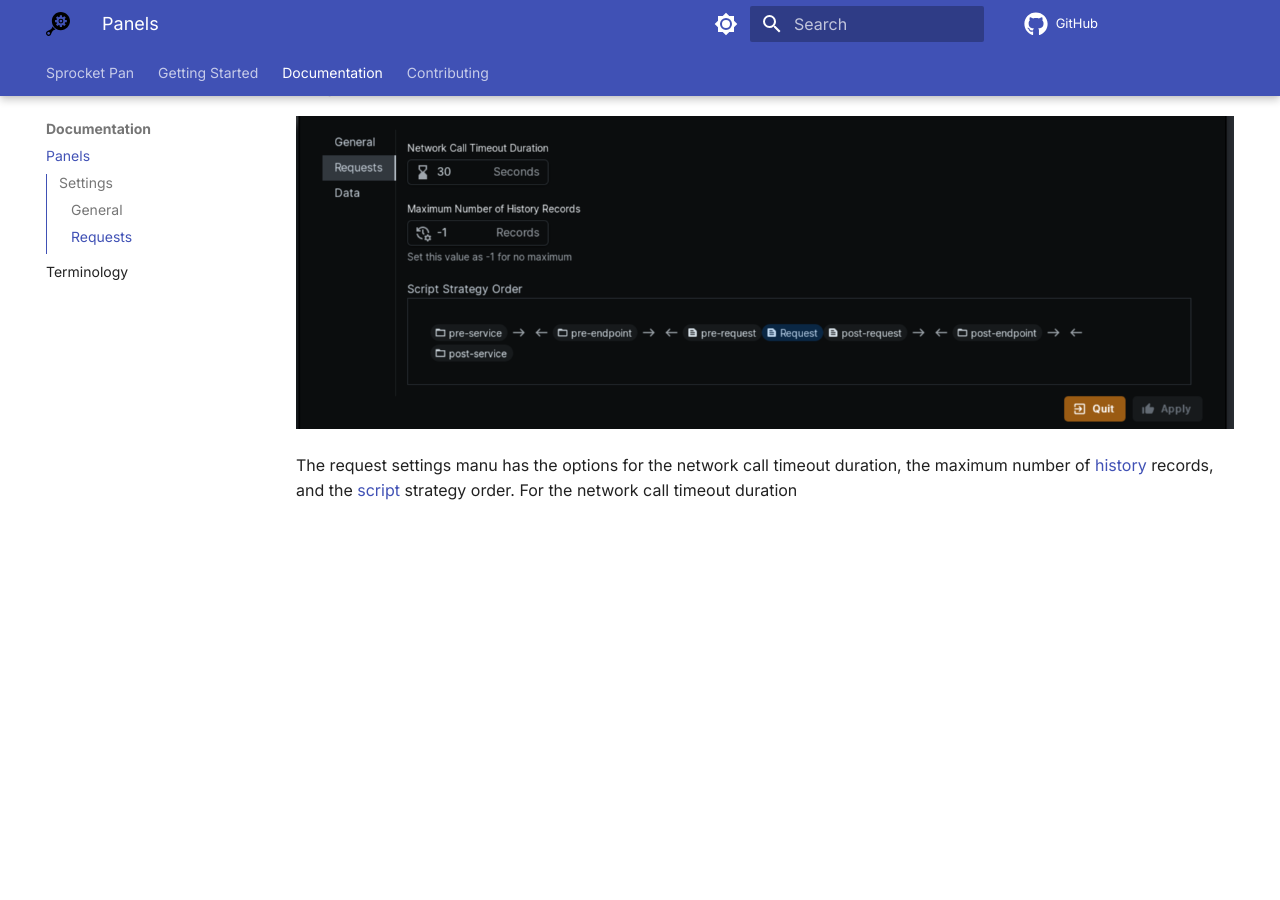
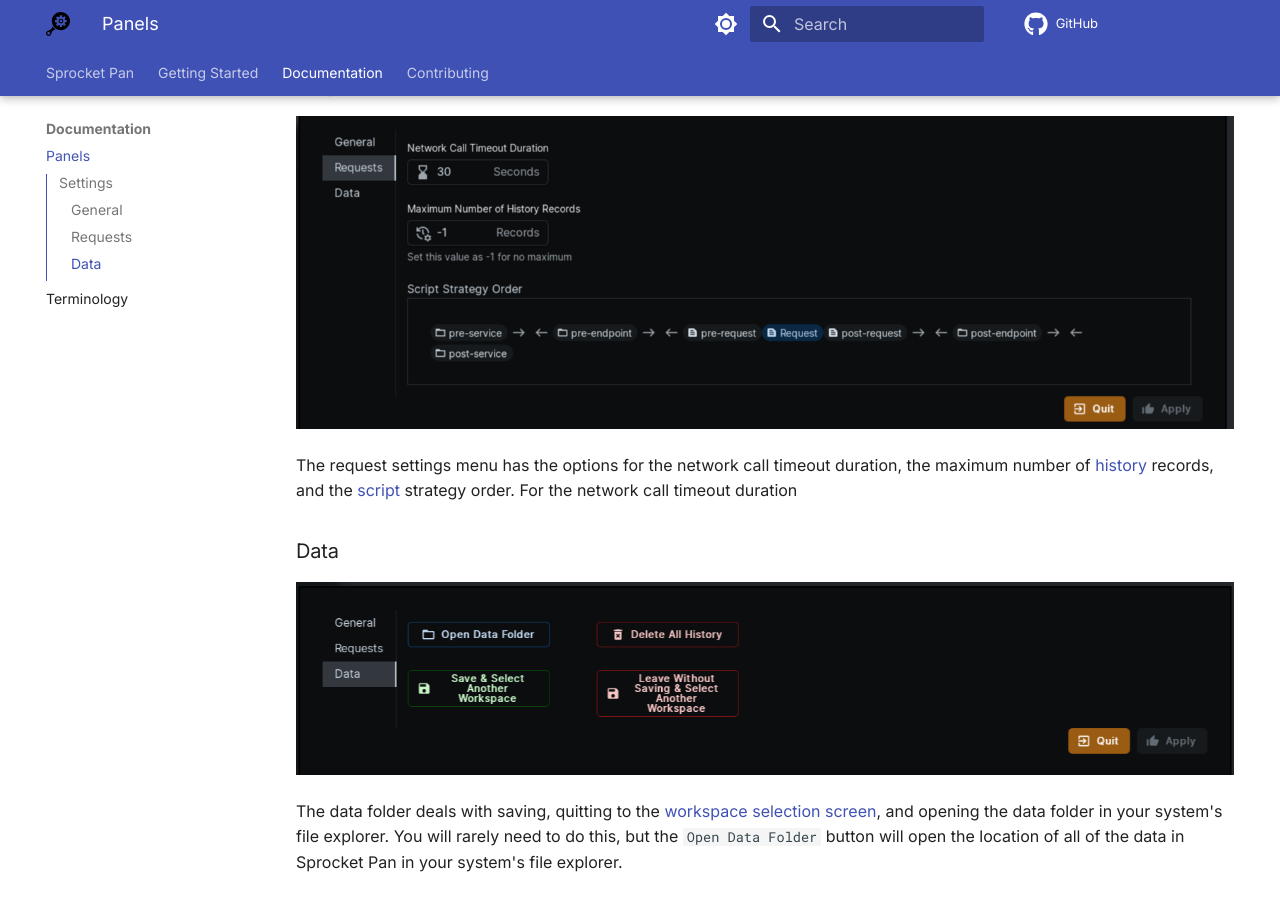
Before and after one commit to itaifish/sprocket-docs, an MkDocs documentation site: the page built from docs/documentation/panels.md, in a window 1280 px wide and 900 px high, scrolled down 1448 px. Built offline with MkDocs 1.6.1 and Material for MkDocs 9.7.7, drawn with Linux system fonts in a browser that asks for light colours; comment, search, counter and statistics services are not loaded; the version menu is left out; before the commit the page ends 1976 px from its top, so only the background shows below that.

Commit message:
working on it

```diff
--- a/docs/documentation/panels.md
+++ b/docs/documentation/panels.md
@@ -30,4 +30,10 @@
 
 ![Settings Panel - Requests](../assets/images/getting-started/panels/settings-panel-requests.png)
 
-The request settings manu has the options for the network call timeout duration, the maximum number of [history](../terminology/#history) records, and the [script](../terminology/#script) strategy order. For the network call timeout duration
+The request settings menu has the options for the network call timeout duration, the maximum number of [history](../terminology/#history) records, and the [script](../terminology/#script) strategy order. For the network call timeout duration
+
+### Data
+
+![Settings Panel - Data](../assets/images/getting-started/panels/settings-panel-data.png)
+
+The data folder deals with saving, quitting to the [workspace selection screen](../../getting-started/layout/#workspace-selection-screen), and opening the data folder in your system's file explorer. You will rarely need to do this, but the `Open Data Folder` button will open the location of all of the data in Sprocket Pan in your system's file explorer.
```
Also changed, not shown: docs/documentation/terminology.md (+2 -0 lines), docs/getting-started/layout.md (+6 -0 lines).
